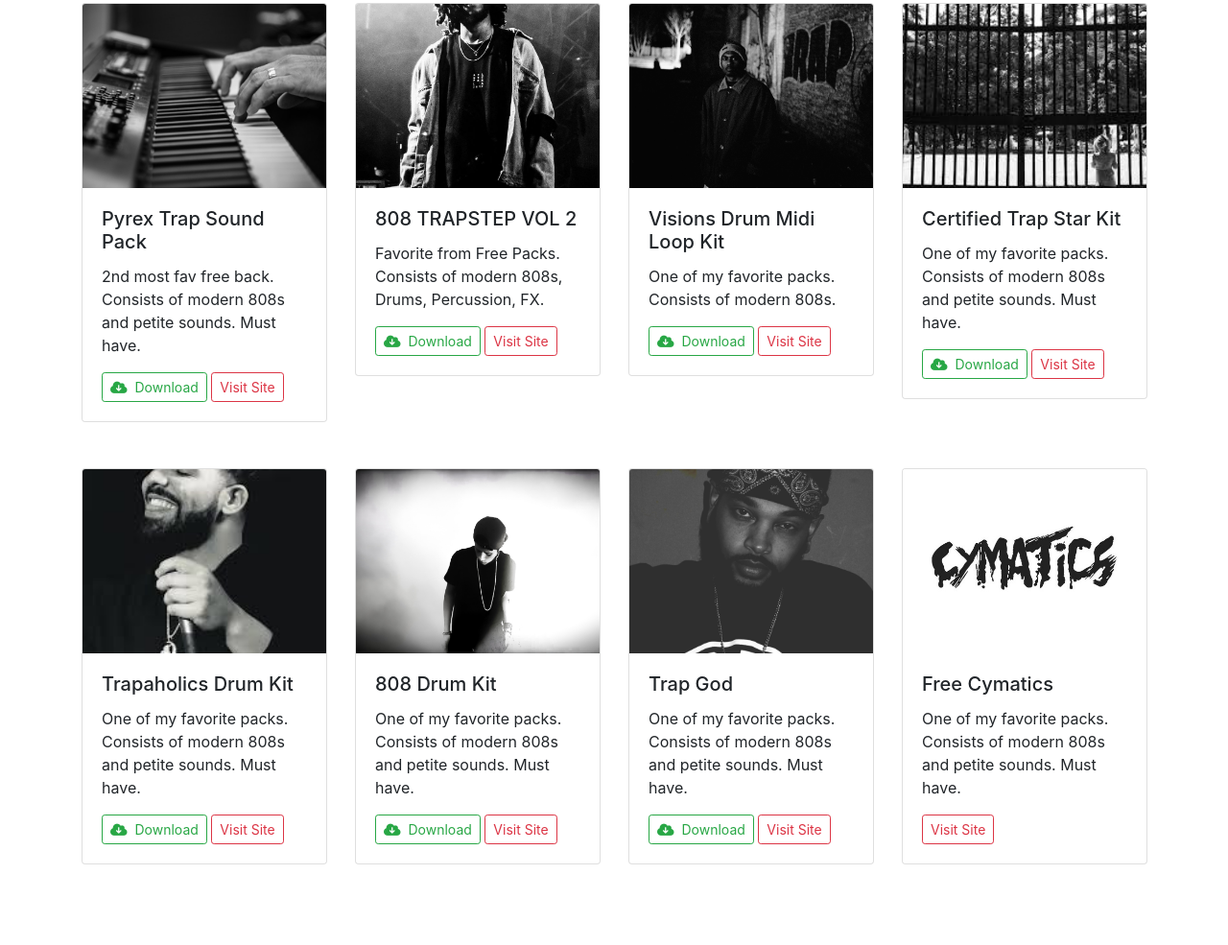
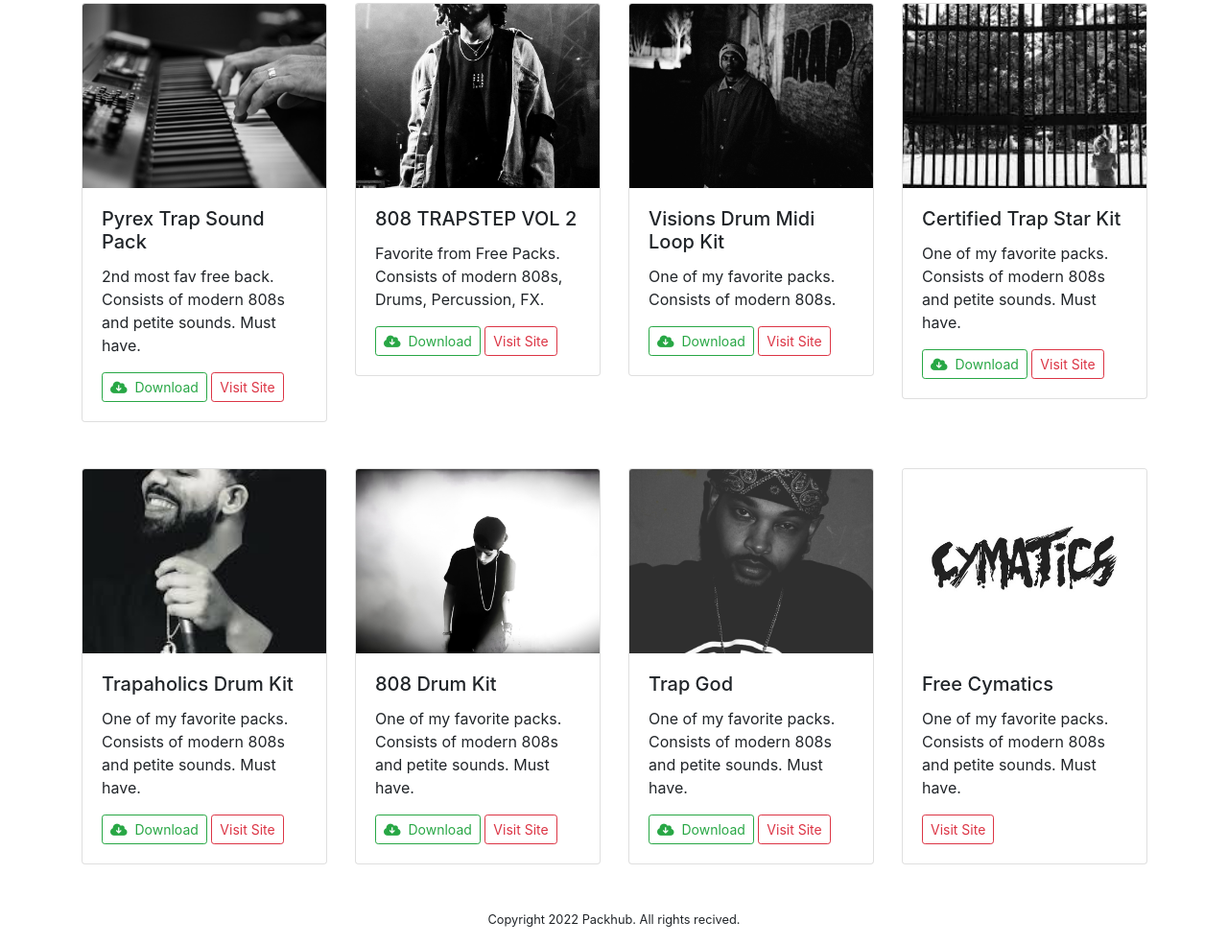
Before and after one commit to dimitri-sky/packhub, a plain HTML site: page index.html in a window 1280 px wide. Shown: the part 391-1376 px from the top of the page at 96% size. Before the commit the page ends 1340 px from the top, so only its background shows below. Drawn offline with nearby package versions, Linux system fonts and the light colour scheme.

Commit message:
Update index.html
Add Copyright at bottom and center

```diff
--- a/index.html
+++ b/index.html
@@ -120,6 +120,8 @@
         </div>
     </section>
 
+    <p class="text-center"><small>Copyright 2022 Packhub. All rights recived.</small></p>
+
 <script src="https://code.jquery.com/jquery-3.3.1.slim.min.js" integrity="sha384-q8i/X+965DzO0rT7abK41JStQIAqVgRVzpbzo5smXKp4YfRvH+8abtTE1Pi6jizo" crossorigin="anonymous"></script>
 <script src="https://cdnjs.cloudflare.com/ajax/libs/popper.js/1.14.7/umd/popper.min.js" integrity="sha384-UO2eT0CpHqdSJQ6hJty5KVphtPhzWj9WO1clHTMGa3JDZwrnQq4sF86dIHNDz0W1" crossorigin="anonymous"></script>
 <script src="https://stackpath.bootstrapcdn.com/bootstrap/4.3.1/js/bootstrap.min.js" integrity="sha384-JjSmVgyd0p3pXB1rRibZUAYoIIy6OrQ6VrjIEaFf/nJGzIxFDsf4x0xIM+B07jRM" crossorigin="anonymous"></script>
```
